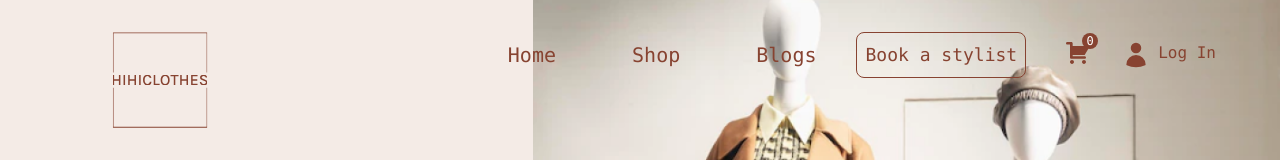
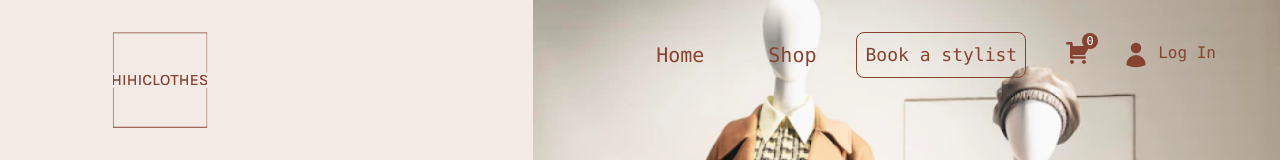
Before and after one commit to tvinh321/hihiclothes, a React (Create React App) app: page / in a window 1280 px wide. Shown: the top 160 px of the page. Built offline with nearby package versions, Linux system fonts and the light colour scheme.

Commit message:
fix(header): remove blogs

```diff
--- a/src/components/header/Header.jsx
+++ b/src/components/header/Header.jsx
@@ -41,14 +41,13 @@ const Header = ({ HiHiClothesLogo }) => {
     <div className="absolute top-0 inset-x-0">
       <div className="relative">
         <div className="absolute flex items-center gap-10 top-8 right-16">
-          <div className="grid grid-cols-3 gap-16 text-xl font-mono text-hihiclothes-1">
+          <div className="grid grid-cols-2 gap-16 text-xl font-mono text-hihiclothes-1">
             <a href="/">
               <h1>Home</h1>
             </a>
             <a href="/product-list">
               <h1>Shop</h1>
             </a>
-            <h1 className="cursor-pointer ">Blogs</h1>
           </div>
           <button
             className="text-hihiclothes-1 border border-hihiclothes-1 hover:text-white  hover:bg-hihiclothes-1 transition duration-500 rounded-lg p-2 text-lg font-mono"
```
